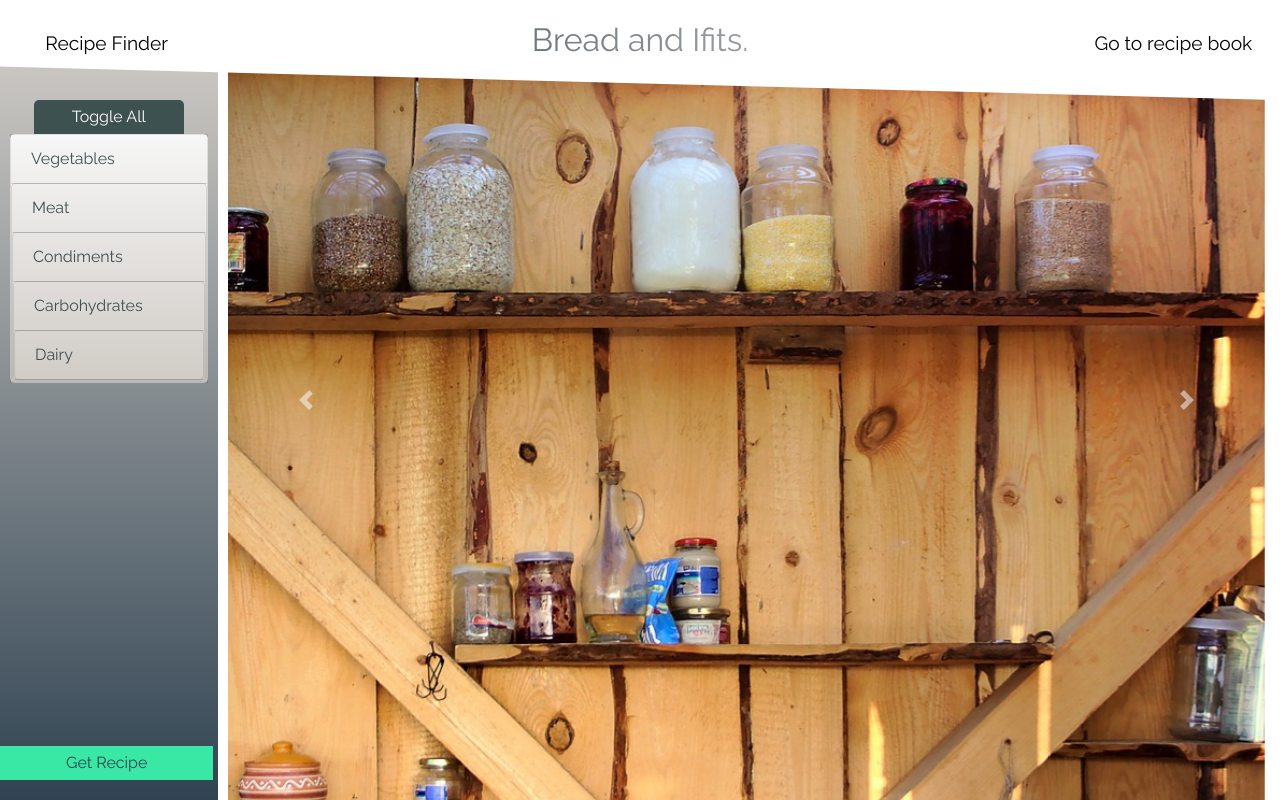
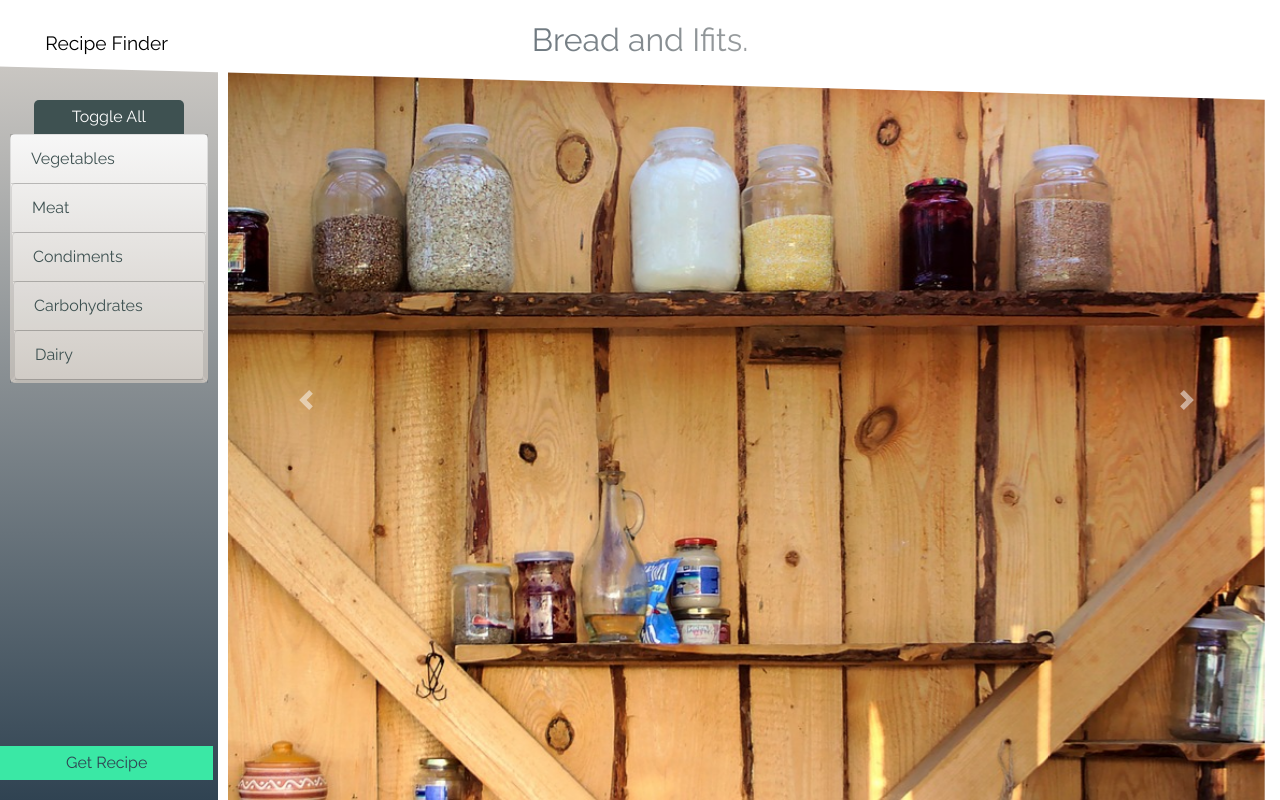
Before and after one commit to Mayden-Academy/2019-Aug-Bread-and-ifit-cobras, a PHP site: page /app/index.php in a window 1280 px wide. Run offline with PHP 8.4, Linux system fonts and the light colour scheme; data comes from the database, SQL or seed files in the repository; style sheets or scripts are compiled from the project's sources.

Commit message:
removed go to recipe book link in nav bar

```diff
--- a/app/index.php
+++ b/app/index.php
@@ -32,8 +32,6 @@ use BreadAndIfit\Ingredients\IngredientGateway;
 <nav class="nav nav-pills flex-column flex-sm-row">
     <a class="col-2 flex-sm-fill text-sm-center nav-link" href="#">Recipe Finder</a>
     <a id="title" class="col-8 flex-sm-fill text-sm-center nav-link align-middle" href="#">Bread and Ifits.</a>
-    <a class="col-2 flex-sm-fill text-sm-center nav-link" href="#" tabindex="-1" aria-disabled="true">Go to recipe
-        book</a>
 </nav>
 <div class="nav-transform"></div>
 <div class="container-fluid">
```
